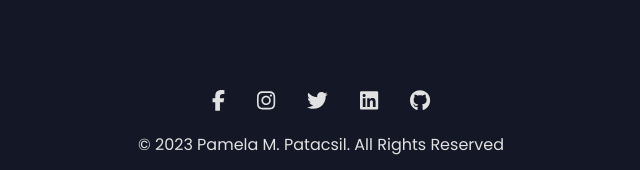
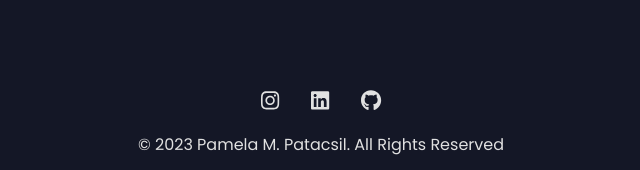
Before and after one commit to patacsilpam/pampatacsil, a React (Vite) app: page / in a window 1280 px wide. Shown: the part 2940-3110 px from the top of the page, without its empty margins (319-959 px from the left). Built offline with nearby package versions, Linux system fonts and the light colour scheme.

Commit message:
Update Footer.jsx

```diff
--- a/src/components/Footer.jsx
+++ b/src/components/Footer.jsx
@@ -1,14 +1,12 @@
 import React from 'react'
 import { FontAwesomeIcon } from '@fortawesome/react-fontawesome';
-import {  faFacebookF,faInstagram ,faTwitter,faLinkedin,faGithub } from '@fortawesome/free-brands-svg-icons';
+import {  faInstagram,faLinkedin,faGithub } from '@fortawesome/free-brands-svg-icons';
 export const Footer = () => {
   return (
     <section className='footer' id='footer'>
         <div className="soc-med">
             <div>
-                <a href="https://www.facebook.com/pammpatacsil?mibextid=ZbWKwL" target='_blank'> <FontAwesomeIcon icon={faFacebookF} /></a>
                 <a href="https://www.instagram.com/_pampatacsil/?hl=en" target='_blank'><FontAwesomeIcon icon={faInstagram} /></a>
-                <a href="https://twitter.com/pampatacsil" target='_blank'><FontAwesomeIcon icon={faTwitter} /></a>
                 <a href="https://www.linkedin.com/in/pam-patacsil/" target='_blank'><FontAwesomeIcon icon={faLinkedin} /></a>
                 <a href="https://github.com/patacsilpam" target='_blank'><FontAwesomeIcon icon={faGithub} /></a>
             </div>
```
